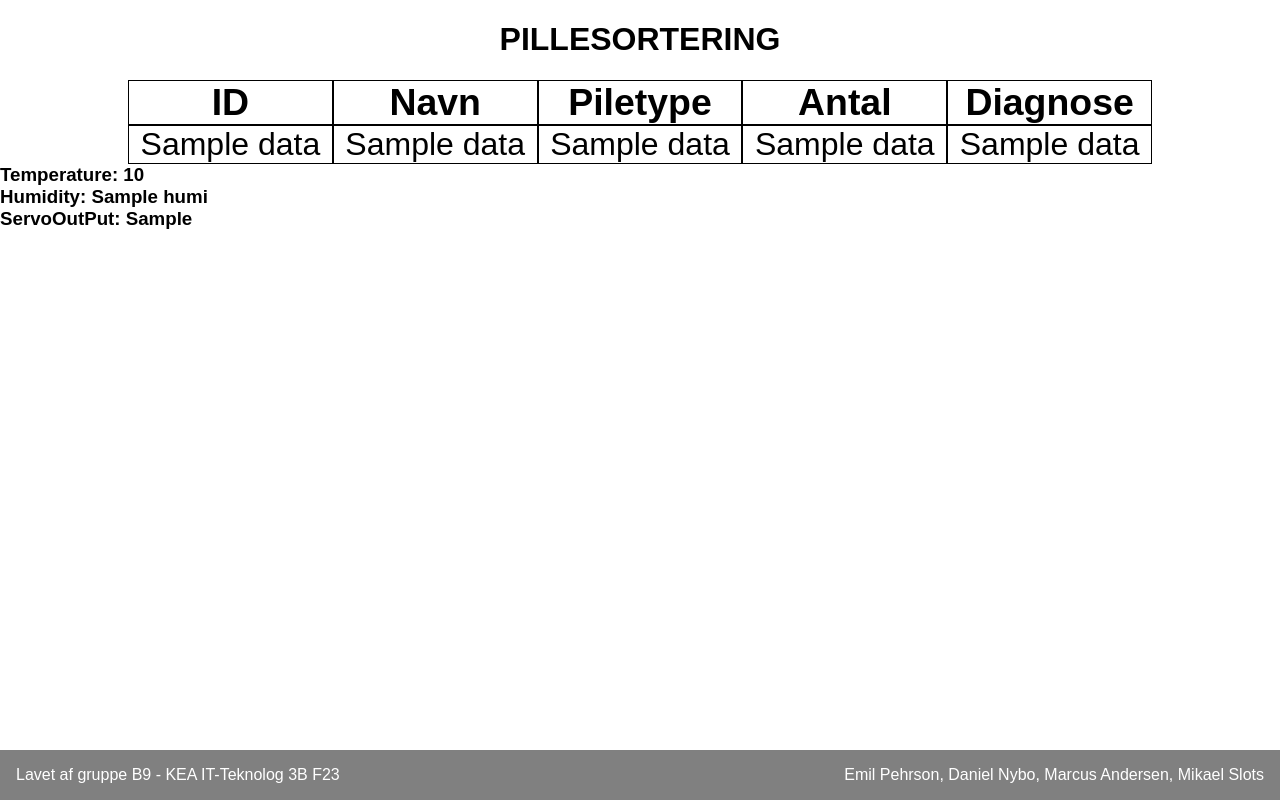
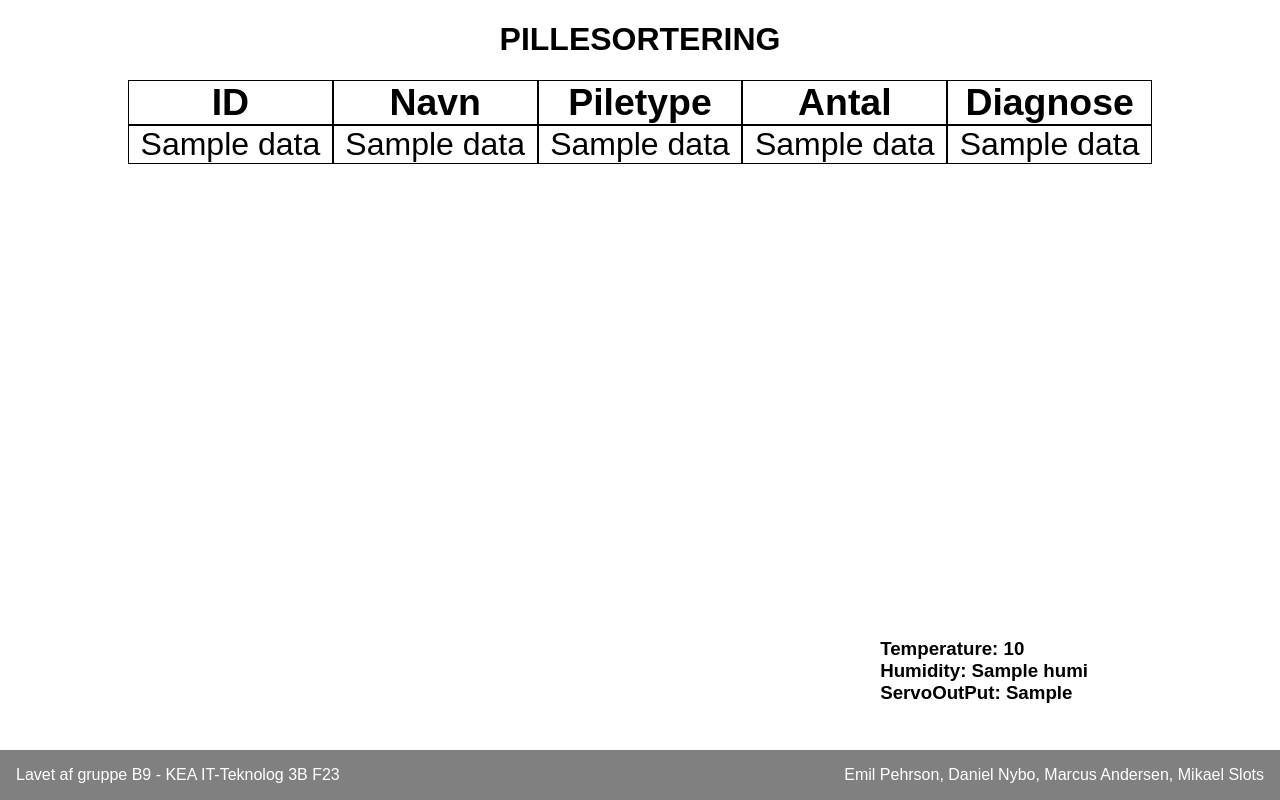
Before and after one commit to ELODollZ/IOHTProjekt, a Flask app: template Hjemmeside/templates/index.html in a window 1280 px wide. Run offline with Flask 3, Linux system fonts and the light colour scheme; the template is opened without the code that fills it: most values are stand-ins (such as "Sample title", 1, 10 or a date in 2020); some libraries are stand-ins or nearby versions.

Commit message:
maybe it works

```diff
--- a/Hjemmeside/app.py
+++ b/Hjemmeside/app.py
@@ -15,6 +15,11 @@ import logging
 #Variables
 app = Flask(__name__)
 socketio = SocketIO(app)
+global DataArray, varTemp, varHumi, varServo
+DataArray = None
+varTemp = None
+varHumi = None
+varServo = None
 ###Routes
 #the main socketio that emites to the webpage
 @socketio.on('PatientData')
@@ -24,11 +29,6 @@ def socketioPatientData():
 
 @app.route('/ESP32Data', methods=['POST'])
 def GetDataFromESP32():
-    global DataArray, varTemp, varHumi, varServo
-    DataArray = None
-    varTemp = None
-    varHumi = None
-    varServo = None
     try:
         data = request.get_json(force=True)
         varTemp = data.get("Temp", None)
@@ -42,7 +42,7 @@ def GetDataFromESP32():
 # Main Route
 @app.route('/')
 def indexHTML():
-    return render_template('index.html', data=StoreData, Temp=varTemp, Humi=varHumi, Servo=varServo)
+    return render_template('index.html', data=StoreData, Temp=varTemp, Humi=varHumi, ServoOutPut=varServo)
 global StoreData
 StoreData = None
 
--- a/Hjemmeside/templates/index.html
+++ b/Hjemmeside/templates/index.html
@@ -90,7 +90,7 @@ fetchData();
 	<div id="antal">{{ data[3] }}</div>
 	<div id="Diagnose">{{ data[4] }}</div>
 </div>
-<div class="DataArrayFromESP32">
+<div class="tempdata">
     <h3>Temperature: {{Temp[1]}}</h3>
     <h3>Humidity: {{Humi[3]}}</h3>
     <h3>ServoOutPut: {{ServoOutPut[4]}}</h3>
```
